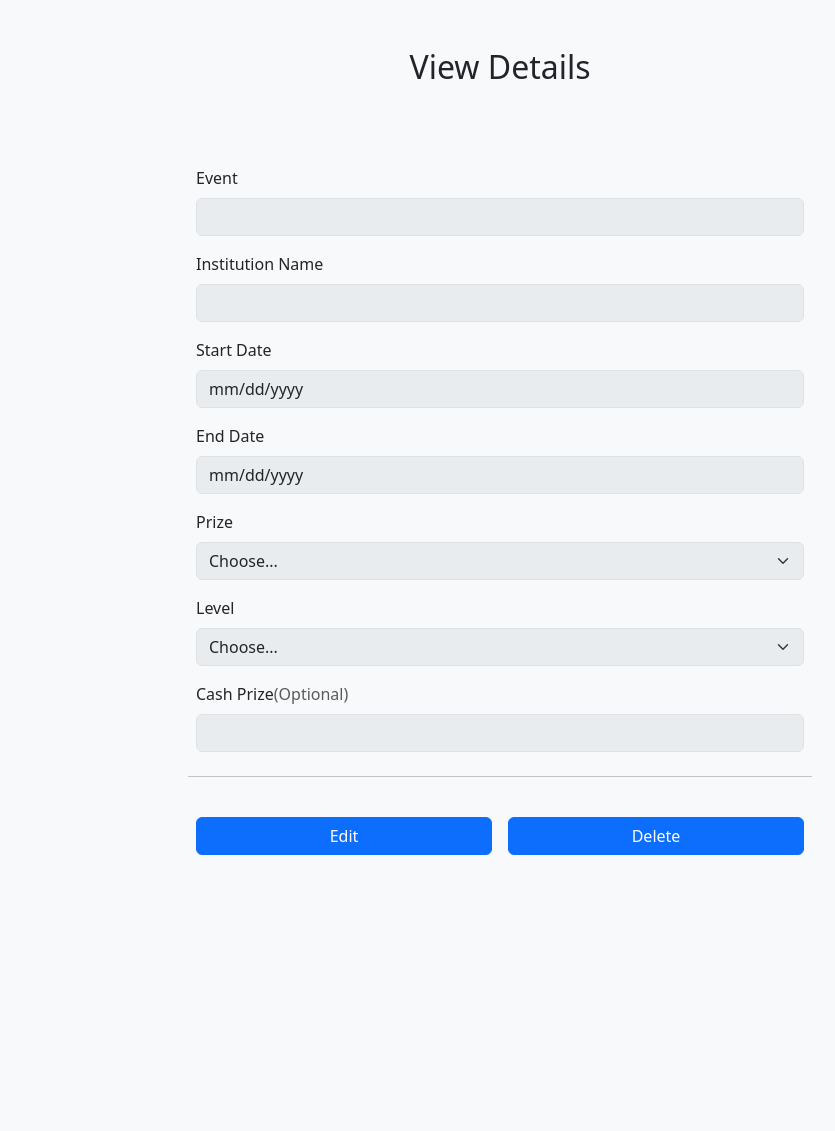
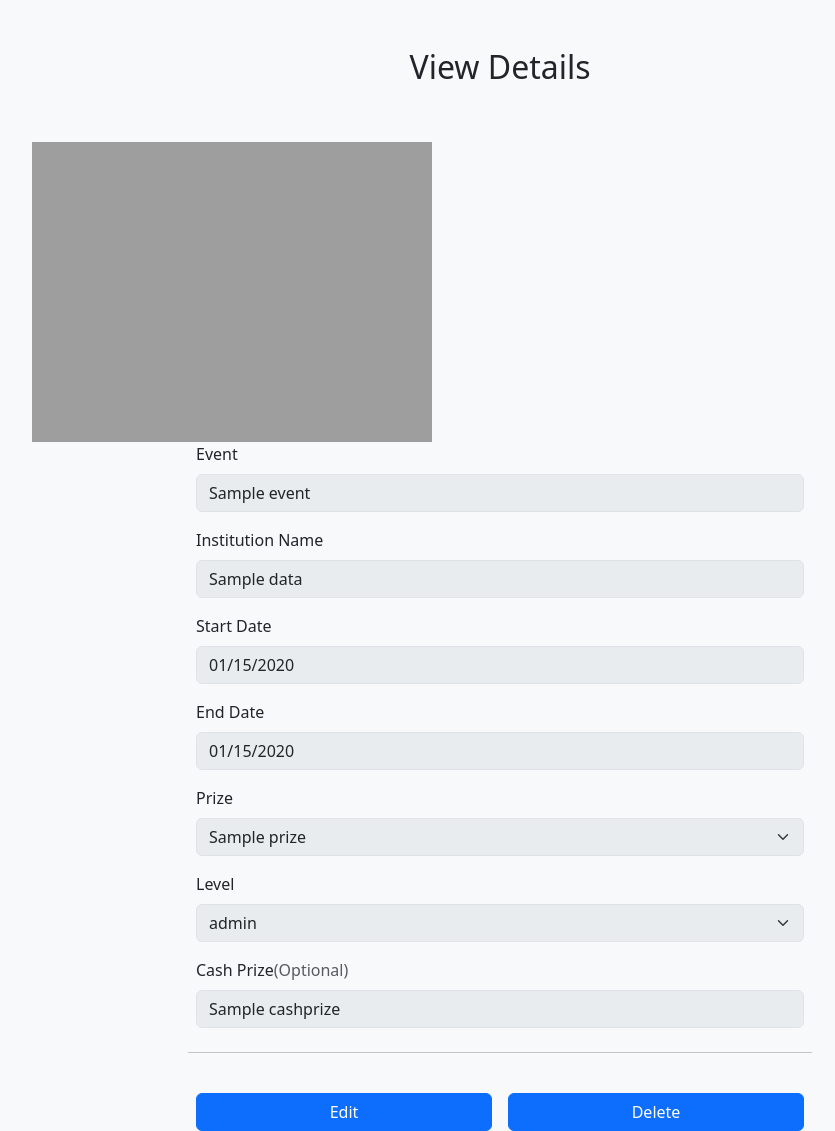
Before and after one commit to raphaeltony/CertHQ, a Flask app: template templates/view.html in a window 1280 px wide. Shown: the whole page, without its empty margins (140-975 px from the left). Before the commit the page ends 855 px from the top, so only its background shows below. Run offline with Flask 2, Linux system fonts and the light colour scheme; the template is opened without the code that fills it: most values are stand-ins (such as "Sample title", 1, 10 or a date in 2020); a database or web service that is not in the repository returns one stand-in record (values such as "Sample title"); some libraries are stand-ins or nearby versions.

Commit message:
stable image view

```diff
--- a/main.py
+++ b/main.py
@@ -24,20 +24,20 @@ def addcert():
 @app.route("/view")
 def view():
     try:
-        query = {"event": "adsf"}
+        query = {"event": "shark tank"}
         cursor = collection.find_one(query)
         cursor.pop('_id')
         cursor.pop('image')
         print(cursor)
-        return cursor
+        # return cursor
     except Exception as e:
         return e
-    return render_template("view.html")
+    return render_template("view.html",data=cursor)
 
 @app.route("/view-image")
 def viewimage():
     try:
-        query = {"event": "adsf"}
+        query = {"event": "shark tank"}
         cursor = collection.find_one(query)
         fileName = 'cert'
         print(cursor['image'])
@@ -49,7 +49,6 @@ def viewimage():
     except Exception as e:
 #          self.errorList.append("No results found." + type(e))
             return False
-    return render_template("view.html")
 
 
 
--- a/templates/view.html
+++ b/templates/view.html
@@ -83,7 +83,7 @@
         <h2>View Details</h2>
       </div>
 
-      <img src="#" class="img-fluid" alt="">
+      <img src="http://127.0.0.1:5000/view-image" class="img-fluid" alt="">
 
       <div class="row g-5 justify-content-center">
         <div class="col-md-7 col-lg-8">
@@ -91,7 +91,7 @@
             <div class="row g-3">
               <div class="col-sm-12">
                 <label for="firstName" class="form-label">Event</label>
-                <input type="text" class="form-control" id="eventname" placeholder="" value="" disabled>
+                <input type="text" class="form-control" id="eventname" placeholder="" value="{{data['event']}}" disabled>
                 <div class="invalid-feedback">
                   Valid event name is required.
                 </div>
@@ -99,7 +99,7 @@
 
               <div class="col-sm-12">
                 <label for="institution" class="form-label">Institution Name</label>
-                <input type="text" class="form-control" id="institution" placeholder="" value="" disabled>
+                <input type="text" class="form-control" id="institution" placeholder="" value="{{data['instname']}}" disabled>
                 <div class="invalid-feedback">
                   Valid institution name is required
                 </div>
@@ -107,7 +107,7 @@
 
               <div class="col-sm-12">
                 <label for="startdate" class="form-label">Start Date</label>
-                <input type="date" class="form-control" id="startdate" placeholder="" value="" disabled>
+                <input type="date" class="form-control" id="startdate" placeholder="" value="{{data['startdate']}}" disabled>
                 <div class="invalid-feedback">
                   Start date is required
                 </div>
@@ -115,7 +115,7 @@
 
               <div class="col-sm-12">
                 <label for="enddate" class="form-label">End Date</label>
-                <input type="date" class="form-control" id="enddate" placeholder="" value="" disabled>
+                <input type="date" class="form-control" id="enddate" placeholder="" value="{{data['enddate']}}" disabled>
                 <div class="invalid-feedback">
                   End date is required
                 </div>
@@ -124,7 +124,7 @@
               <div class="col-12">
                 <label for="prize-select" class="form-label">Prize</label>
                 <select class="form-select" id="prize" disabled>
-                  <option value="">Choose...</option>
+                  <option value="{{data['prize']}}">{{data['prize']}}</option>
                   <option>First</option>
                   <option>Second</option>
                   <option>Third</option>
@@ -138,7 +138,7 @@
               <div class="col-12">
                 <label for="level-select" class="form-label">Level</label>
                 <select class="form-select" id="level" disabled>
-                  <option value="">Choose...</option>
+                  <option value="{{data['level']}}">{{data['level']}}</option>
                   <option>Collegiate</option>
                   <option>District</option>
                   <option>State</option>
@@ -153,7 +153,7 @@
               <div class="col-12">
                 <label for="cash-prize" class="form-label">Cash Prize<span class="text-muted">(Optional)</span></label>
                 <div class="input-group has-validation">
-                  <input type="text" class="form-control" id="cashprize" disabled>
+                  <input type="text" class="form-control" id="cashprize" disabled value="{{data['cashprize']}}">
                 </div>
               </div>
 
```
